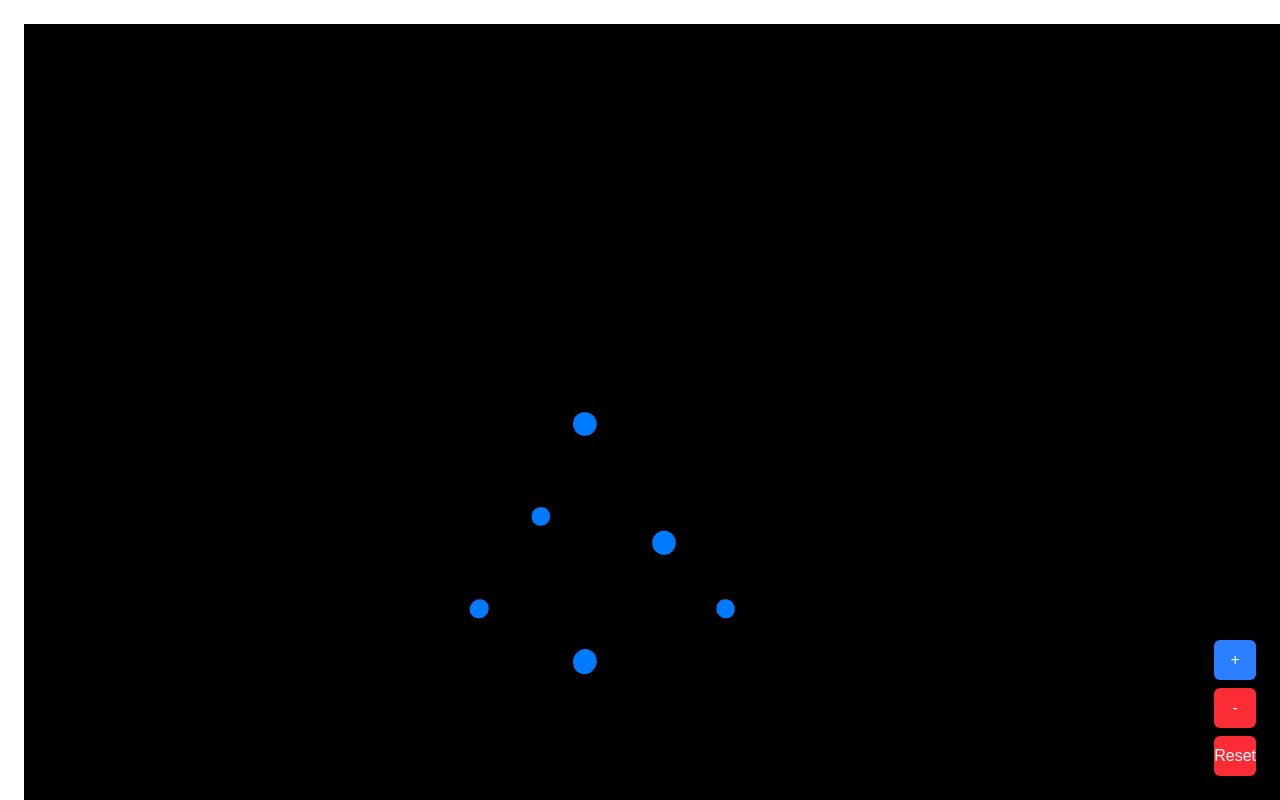
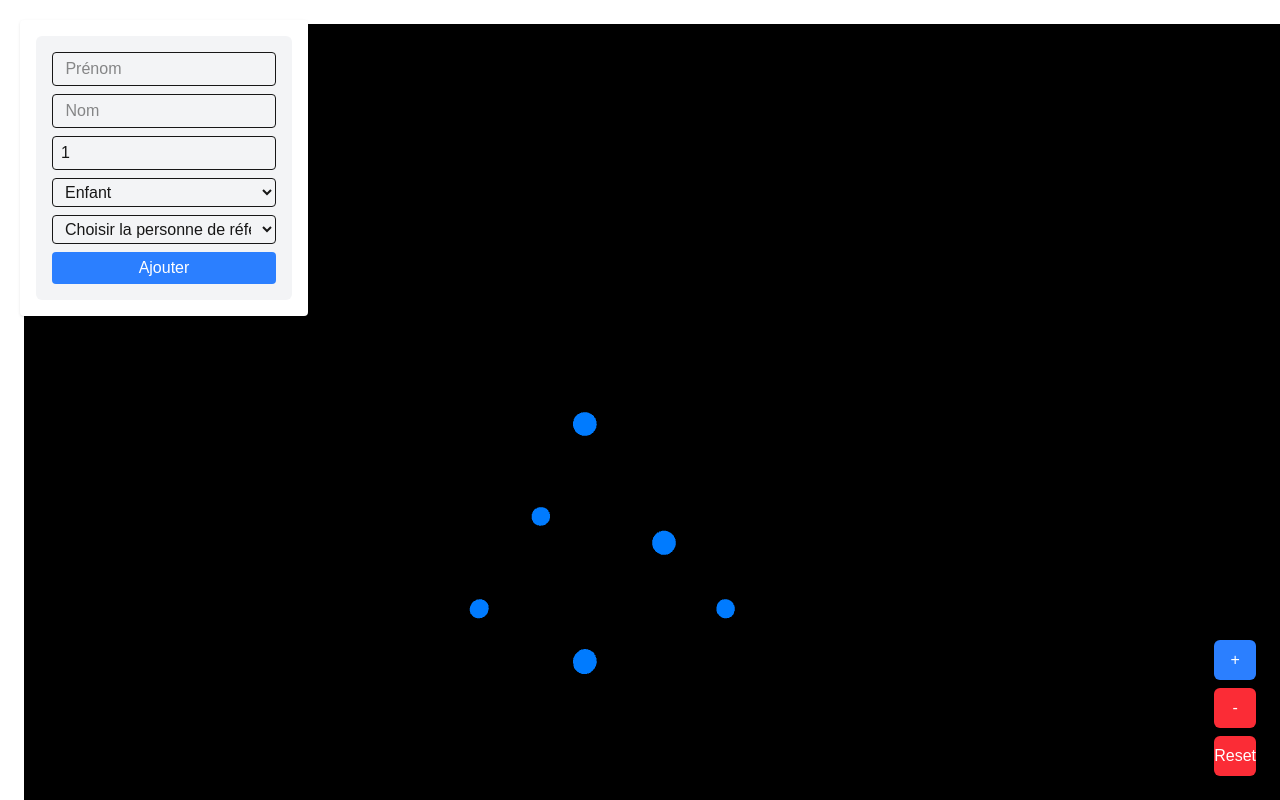
Before and after one commit to rchouhani/rchouhani-genealogy-three-d, a Next.js app: page / in a window 1280 px wide. Shown: the top 800 px of the page. Built offline with nearby package versions, Linux system fonts and the light colour scheme.

Commit message:
FIX : handle of the CSS of the addmemeberform and handle the refresh of lines points

```diff
--- a/app/components/TreeScene.tsx
+++ b/app/components/TreeScene.tsx
@@ -1,6 +1,6 @@
 "use client";
 
-import * as THREE from 'three'
+import * as THREE from "three";
 import { useEffect, useRef, useState } from "react";
 import { setupScene } from "../lib/setupScene";
 import { createFamilyData } from "../lib/createFamilyData";
@@ -52,7 +52,11 @@ export default function TreeScene() {
       familyData
     );
     const cleanupResize = handleResize(camera, renderer);
-    const cleanupResetKey = attachResetKeyListener(camera, () => linesRef.current, controls);
+    const cleanupResetKey = attachResetKeyListener(
+      camera,
+      () => linesRef.current,
+      controls
+    );
 
     // === Animation ===
     const animate = () => {
@@ -114,7 +118,11 @@ export default function TreeScene() {
     pointsRef.current.push(newSphere);
 
     // Créer les liens associés
-    const newLines = createLinks(sceneObjects.scene, [memberWithId], pointsRef.current);
+    const newLines = createLinks(
+      sceneObjects.scene,
+      [memberWithId],
+      pointsRef.current
+    );
     linesRef.current.push(...newLines);
   };
 
@@ -126,7 +134,12 @@ export default function TreeScene() {
         onZoomOut={handleZoomOut}
         onReset={handleResetClick}
       />
-      <AddMemberForm familyMembers={familyData} onAddMember={handleAddMember} />
+      <div className="absolute top-5 left-5 bg-white p-4 rounded shadow">
+        <AddMemberForm
+          familyMembers={familyData}
+          onAddMember={handleAddMember}
+        />
+      </div>
     </>
   );
 }
```
